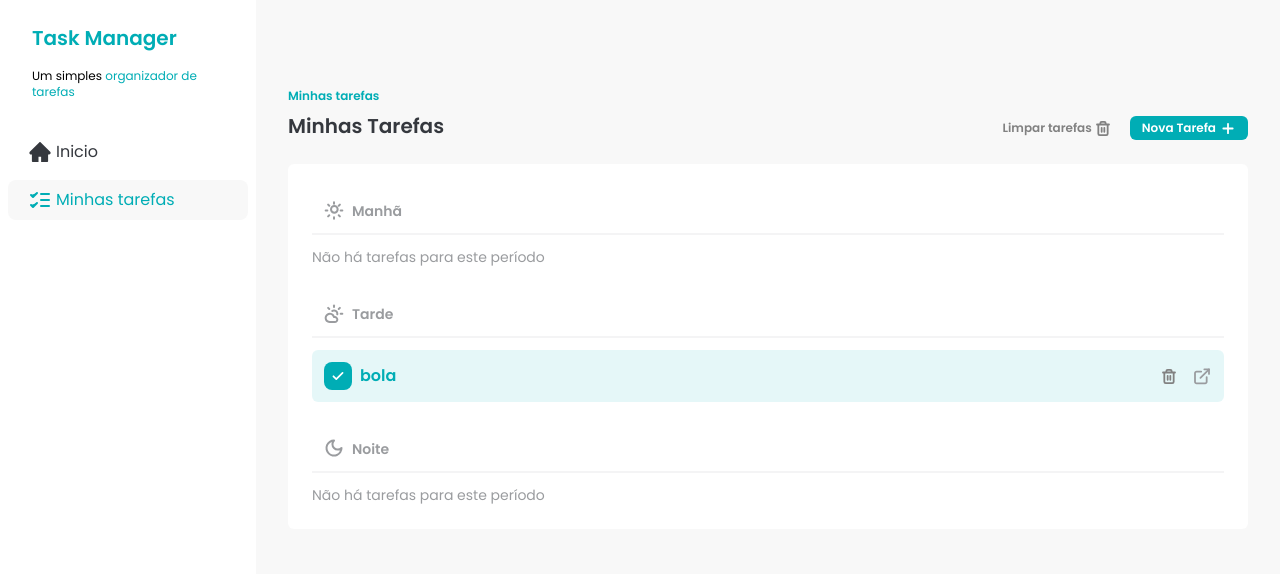
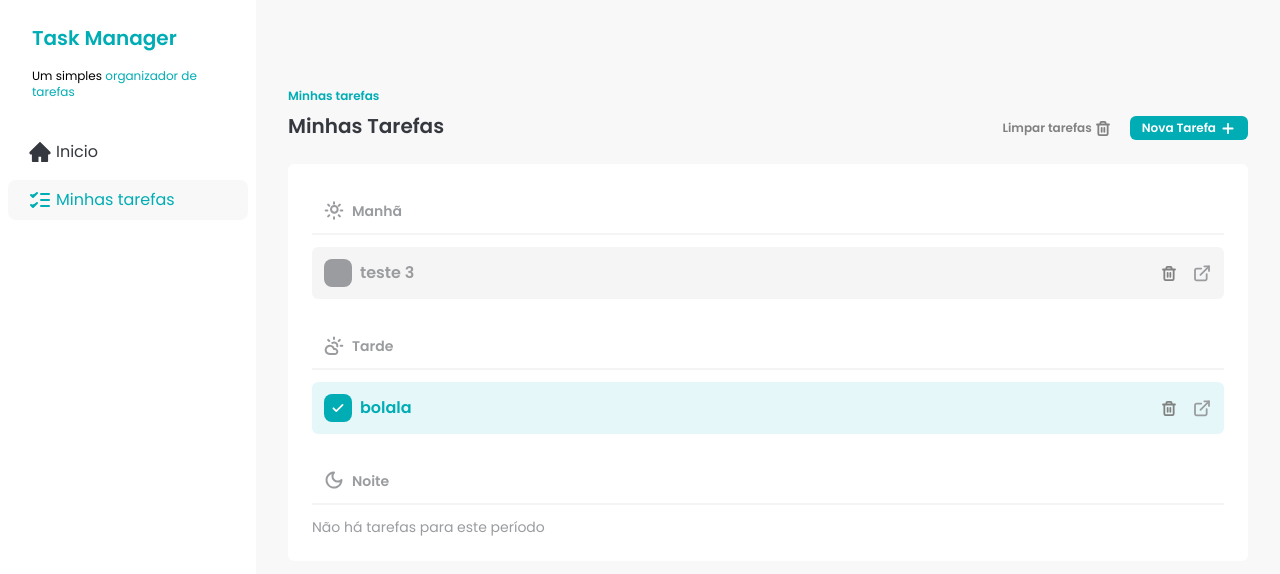
Before and after one commit to Alessandro-Vieira77/fsc-task-manager-, a React (Vite) app: page /tasks in a window 1280 px wide. Shown: the top 574 px of the page. Built offline with nearby package versions, Linux system fonts and the light colour scheme; data requests are answered from the project's data file.

Commit message:
refactor:  is not a function

```diff
--- a/db.json
+++ b/db.json
@@ -2,10 +2,17 @@
   "tasks": [
     {
       "id": "eab2df2c-8c0b-42ba-92de-5e94195da587",
-      "title": "bola",
+      "title": "bolala",
       "description": "bola",
       "time": "afternoon",
       "status": "done"
+    },
+    {
+      "id": "66626424-4830-4173-8273-522140d54b26",
+      "title": "teste 3",
+      "description": "teste 3",
+      "time": "morning",
+      "status": "not_started"
     }
   ],
   "water": [
--- a/src/components/addTaskDailog.jsx
+++ b/src/components/addTaskDailog.jsx
@@ -14,7 +14,7 @@ import Input from "./Input";
 import TimeSelect from "./TimeSelect";
 
 const AddTaskDailog = ({ isOpen, handleClose, tasks }) => {
-  const { mutate, isPending } = useAddTask(tasks);
+  const { mutate: addTask, isPending } = useAddTask(tasks);
 
   const {
     register,
@@ -32,7 +32,7 @@ const AddTaskDailog = ({ isOpen, handleClose, tasks }) => {
   const nodeRef = useRef(null);
 
   function handleSaveTasks(data) {
-    mutate(data, {
+    addTask(data, {
       onSuccess: () => {
         toast.success("Tarefa adicionada!");
         handleClose(isPending);
--- a/src/hooks/data/use-add-task.js
+++ b/src/hooks/data/use-add-task.js
@@ -23,7 +23,6 @@ function useAddTask(tasks) {
         return [...oldData, tasks];
       });
     },
-    initialData: [],
   });
 }
 
--- a/src/hooks/data/use-delete-task.js
+++ b/src/hooks/data/use-delete-task.js
@@ -12,7 +12,7 @@ function useDeleteTask(taskId) {
 
       return newTasks;
     },
-    initialData: [],
+
     onSuccess: (newTasks) => {
       queryClient.setQueryData(["tasks"], (oldData) => {
         return oldData.filter((task) => task.id !== newTasks.id);
--- a/src/hooks/data/use-get-waterTask.js
+++ b/src/hooks/data/use-get-waterTask.js
@@ -3,7 +3,7 @@ import { useQuery } from "@tanstack/react-query";
 import querykeys from "../../keys/querys";
 import api from "../../lib/axios";
 
-function useGetTasks() {
+function useWaterTasks() {
   return useQuery({
     queryKey: querykeys.getWaterTasks(),
     queryFn: async () => {
@@ -15,4 +15,4 @@ function useGetTasks() {
   });
 }
 
-export default useGetTasks;
+export default useWaterTasks;
--- a/src/hooks/data/use-update-task.js
+++ b/src/hooks/data/use-update-task.js
@@ -26,7 +26,6 @@ function useUpdateTask(taskId) {
 
       return updateTask;
     },
-    initialData: [],
   });
 }
 
--- a/src/hooks/data/use-update-water.js
+++ b/src/hooks/data/use-update-water.js
@@ -23,7 +23,6 @@ function useUpdateWater(taskId) {
 
       return updateTask;
     },
-    initialData: [],
   });
 }
 
--- a/src/keys/mutation.js
+++ b/src/keys/mutation.js
@@ -1,6 +1,6 @@
 const mutatiosKeys = {
   delete: (taskId) => ["deleteTasks", taskId],
   update: (taskId) => ["updateTasks", taskId],
-  create: (taskId) => ["addTasks", taskId],
+  create: (taskId) => ["addTasks", taskId || "new"],
 };
 export default mutatiosKeys;
--- a/src/pages/DatailsTasks.jsx
+++ b/src/pages/DatailsTasks.jsx
@@ -12,6 +12,7 @@ import TimeSelect from "../components/TimeSelect";
 import useDeleteTask from "../hooks/data/use-delete-task";
 import useGetTaskId from "../hooks/data/use-get-taskId";
 import useUpdateTask from "../hooks/data/use-update-task";
+import queryKeys from "../keys/querys";
 
 const DetailsTasks = () => {
   const navigate = useNavigate();
@@ -35,7 +36,9 @@ const DetailsTasks = () => {
   }, [tasks, reset]);
 
   // delete
-  const { mutate: deleteTask, isPending: isDeleting } = useDeleteTask(tasks.id);
+  const { mutate: deleteTask, isPending: isDeleting } = useDeleteTask(
+    tasks?.id,
+  );
 
   // update
   const { mutate: updateTask, isPending: isUpdating } = useUpdateTask(taskId);
@@ -56,7 +59,9 @@ const DetailsTasks = () => {
     updateTask(data, {
       onSuccess: () => {
         toast.success("Tarefa atualizada com sucesso!");
-        queryClient.refetchQueries({ queryKey: ["tasks", taskId] });
+        queryClient.refetchQueries({
+          queryKey: [queryKeys.getTasks(), taskId],
+        });
       },
       onError: () => {
         toast.error("Erro ao atualizar a tarefa!");
--- a/src/pages/HomePage.jsx
+++ b/src/pages/HomePage.jsx
@@ -11,18 +11,19 @@ import SidebarMenu from "../components/Menu/ButtonMenu";
 import SideBar from "../components/Sidebar";
 import TaskItem from "../components/TaskItem";
 import useGetTasks from "../hooks/data/use-get-tasks";
-import useGetWaterTask from "../hooks/data/use-get-waterTask";
+import useWaterTasks from "../hooks/data/use-get-waterTask";
 
 function HomePage() {
-  const { data: tasks } = useGetTasks();
-  const { data: waterTasks } = useGetWaterTask();
+  const { data: tasks = [] } = useGetTasks();
+  const { data: waterTasks = [] } = useWaterTasks();
 
-  const totalWater = waterTasks.reduce((accumulator, currentValue) => {
-    if (currentValue.status === "done") {
-      return accumulator + (currentValue.value || 0);
-    }
-    return accumulator;
-  }, 0);
+  const totalWater =
+    waterTasks?.reduce((accumulator, currentValue) => {
+      if (currentValue.status === "done") {
+        return accumulator + (currentValue.value || 0);
+      }
+      return accumulator;
+    }, 0) || 0;
 
   const [addDailogTaksOpen, setaddDailogTaksOpen] = useState(false);
 
```
